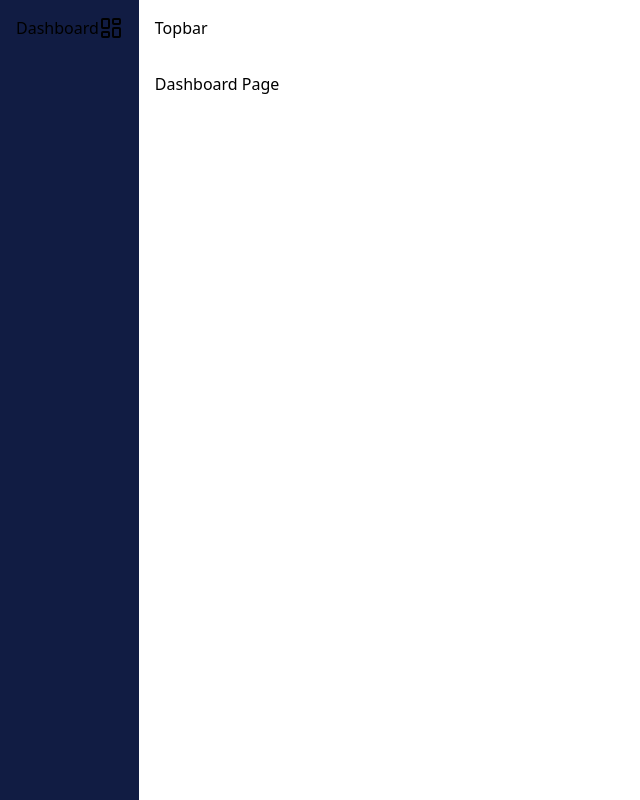
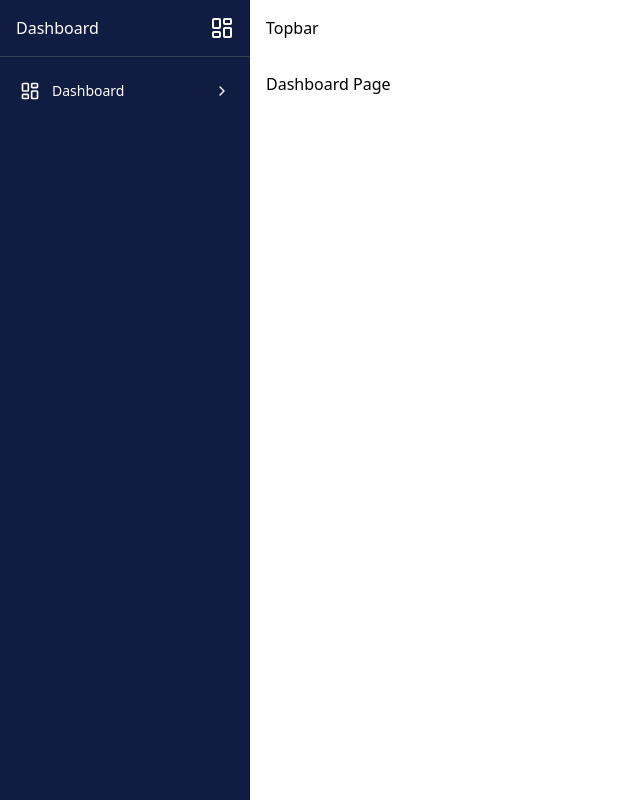
Before and after one commit to jakariya-ahmed/react-admin2, a React (Vite) app: page /admin in a window 1280 px wide. Shown: the whole page, without its empty margins (0-640 px from the left). Built offline with nearby package versions, Linux system fonts and the light colour scheme.

Commit message:
created sidebar

```diff
--- a/src/component/sidebar/Sidebar.jsx
+++ b/src/component/sidebar/Sidebar.jsx
@@ -1,5 +1,6 @@
 import { LayoutDashboard, X } from "lucide-react";
 import { motion } from "framer-motion";
+import SidebarMenu from "./SidebarMenu";
 export default function Sidebar({
     isCollapsed,isMobile,isSidebarOpen,toggleSidebar
 }) {
@@ -11,10 +12,15 @@ export default function Sidebar({
 
 
     return (
-        <motion.aside className="bg-[#111C43]">
+        <motion.aside
+
+        className={`fixed flex flex-col md:static z-40 h-full bg-[#111C43] text-white
+            ${isCollapsed && !isMobile ? 'w-[80px]' : 'w-[250px]'}`}
+
+        >
 
             {/* logo and close button  */}
-            <div className="flex items-center justify-between p-4">
+            <div className="flex items-center justify-between border-b border-gray-700 p-4">
                 {!isCollapsed && <h1>Dashboard</h1> }
                 {isMobile ? (
                     <button> <X className="w-6 h-6 text-amber-600" /> </button>
@@ -23,6 +29,9 @@ export default function Sidebar({
                 )}
             </div>
 
+            {/* sidebar menu  */}
+            <SidebarMenu isCollapsed={isCollapsed} />
+
         </motion.aside>
     );
 }
--- /dev/null
+++ b/src/component/sidebar/SidebarMenu.jsx
@@ -0,0 +1,28 @@
+import { ChevronDown, ChevronRight, LayoutDashboard } from "lucide-react";
+import { useState } from "react";
+
+export default function SidebarMenu({ isCollapsed }) {
+    const [openParent, setOpenParent] = useState(null); // open parent menu state
+    const [openChild, setOpenChild] = useState(null); // open child menu state
+
+    // Handle Parent Menu open/close
+    const toggleParentMenu = (parent) => {
+        setOpenParent(openParent === parent ? null : parent);
+        setOpenChild(null);
+    }
+
+    return(
+        <nav className="mt-4 px-3 space-y-1">
+            {/* parent menu item  */}
+            <button className={`flex items-center justify-between w-full p-2 hover:bg-indigo-600 cursor-pointer ${openParent === 'dashboard' ? 'bg-indigo-900 text-white': ''}`}>
+                <div className="flex items-center ">
+                    <LayoutDashboard className="w-5 h-5" />
+                    {!isCollapsed && <span className="ml-3 text-sm">Dashboard</span>}
+                </div>
+                {!isCollapsed && (openParent === 'dashboard' ?
+                (<ChevronDown className="w-4 h-4 ml-auto" />) :
+                (<ChevronRight className="w-4 h-4 ml-auto" />) )}
+            </button>
+        </nav>
+    );
+}
```
